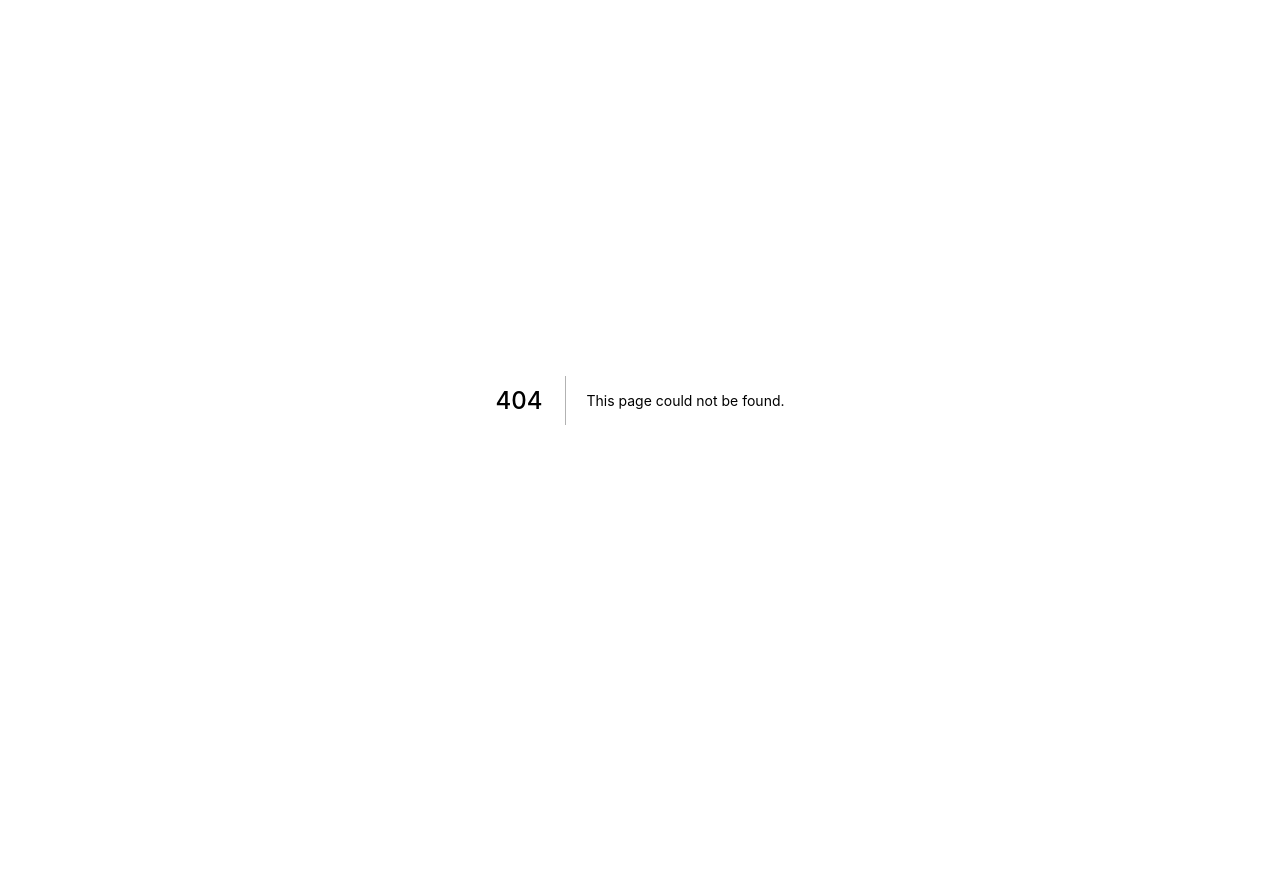
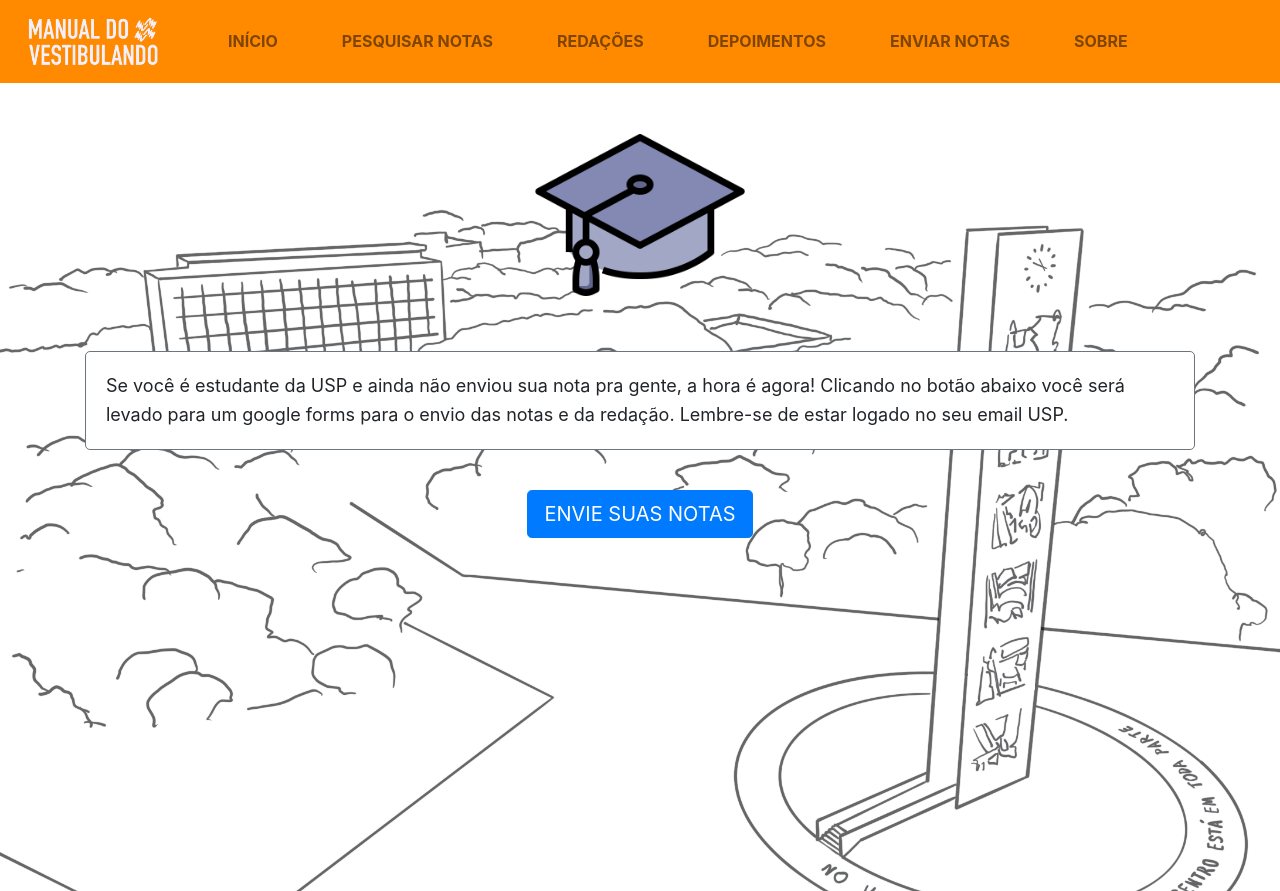
Before and after one commit to ManualDoVestibulando/site-v0, a Next.js app in the folder client/: page /colaborar in a window 1280 px wide. Before the commit this address had no page. Before the commit the page ends 800 px from the top, so only its background shows below. Built offline with nearby package versions, Linux system fonts and the light colour scheme.

Commit message:
:sparkles: Add enviar notas

```diff
--- a/client/components/MainNavbar/index.tsx
+++ b/client/components/MainNavbar/index.tsx
@@ -39,6 +39,11 @@ const MainNavbar = () => {
                 DEPOIMENTOS
               </Nav.Link>
             </Link>
+            <Link href="/colaborar">
+              <Nav.Link href="#colaborar" className="ml-lg-5 my-2 my-lg-0">
+                ENVIAR NOTAS
+              </Nav.Link>
+            </Link>
             <Link href="/sobre">
               <Nav.Link href="#sobre" className="ml-lg-5 my-2 my-lg-0">
                 SOBRE
--- a/client/pages/[instituto]/[curso]/fuvest/index.tsx
+++ b/client/pages/[instituto]/[curso]/fuvest/index.tsx
@@ -21,7 +21,7 @@ const Curso = ({ data, curso, notas }) => {
       'desempenho referentes à cada curso, com classificação do candidato no vestibular.',
 
     openGraph: {
-      title: 'Depoimentos - Manual do Vestibulando',
+      title: `MDV | ${curso.nome} - ${curso.instituto.sigla}`,
       description:
         `Notas e informações sobre o curso ${curso.nome} - ${curso.instituto.sigla} ` +
         'O Manual do Vestibulando surge da inquietação de diversas estudantes calouros durante seus anos de vestibulandas com ' +
--- /dev/null
+++ b/client/pages/colaborar/index.tsx
@@ -0,0 +1,78 @@
+import React from 'react';
+import Layout from '../../components/Layout';
+import { Container, Row, Col, Button } from 'react-bootstrap';
+import { NextSeo } from 'next-seo';
+
+export default function Colaborar() {
+  const SEO = {
+    title: 'Enviar Notas - Manual do Vestibulando',
+
+    openGraph: {
+      title: 'Enviar Notas - Manual do Vestibulando',
+    },
+  };
+
+  return (
+    <Layout>
+      <NextSeo {...SEO} />
+      <div className="fundo">
+        <Container className="">
+          <Row className="mt-2">
+            <Col xs="12" className="d-flex justify-content-center">
+              <img className="mt-3 logo-usp" src="enviar.png" />
+            </Col>
+          </Row>
+          <Row className="pt-1">
+            <Col xs="12">
+              <p className="mt-4 texto-introducao bloco-texto">
+                Se você é estudante da USP e ainda não enviou sua nota pra
+                gente, a hora é agora! Clicando no botão abaixo você será levado
+                para um google forms para o envio das notas e da redação.
+                Lembre-se de estar logado no seu email USP.
+              </p>
+            </Col>
+          </Row>
+          <Row className="mt-4">
+            <Col xs="12" className="d-flex justify-content-center">
+              <Button
+                size="lg"
+                className="mb-auto"
+                onClick={() => {
+                  location.href = 'https://forms.gle/RN7GvUAnQM9S2mzW8';
+                }}
+              >
+                ENVIE SUAS NOTAS
+              </Button>
+            </Col>
+          </Row>
+        </Container>
+      </div>
+      <style jsx>{`
+        .texto-introducao {
+          font-size: 18px;
+          line-height: 160%;
+        }
+        .fundo {
+          background-image: url('fundo_branco.png');
+          min-height: 100vh;
+          height: 100%;
+          background-position: center;
+          background-size: cover;
+          background-attachment: fixed;
+        }
+        .bloco-texto {
+          background-color: rgba(255, 255, 255, 1);
+          padding: 20px;
+          border-radius: 5px;
+          border-color: #6c757d !important;
+          border: 1px solid rgba(0, 0, 0, 0.125);
+        }
+        .logo-usp {
+          align-self: center;
+          max-width: 100%;
+          height: 216px;
+        }
+      `}</style>
+    </Layout>
+  );
+}
--- a/client/pages/index.tsx
+++ b/client/pages/index.tsx
@@ -1,5 +1,4 @@
 import React from 'react';
-import MainNavbar from '../components/MainNavbar';
 import IndexCardDeck from '../components/IndexCardDeck';
 import Layout from '../components/Layout';
 import { Container, Row, Col, Image } from 'react-bootstrap';
```
Also changed, not shown: client/public/enviar.png (added).
